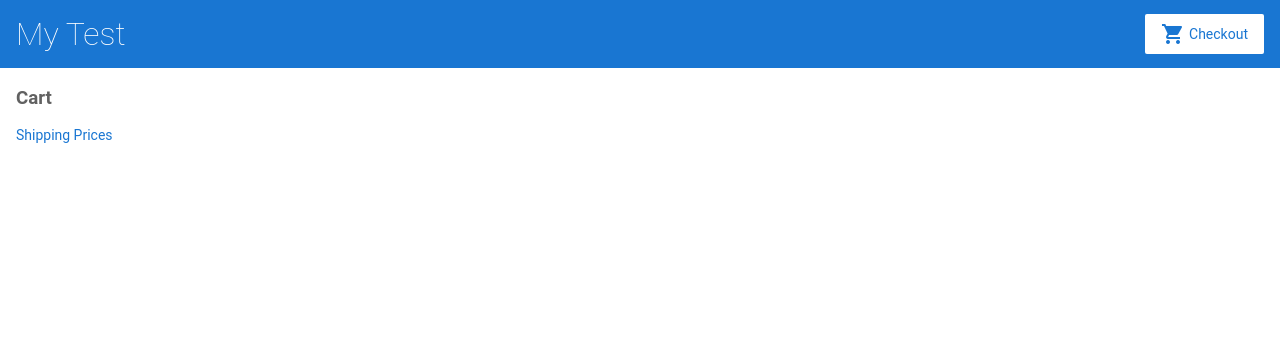
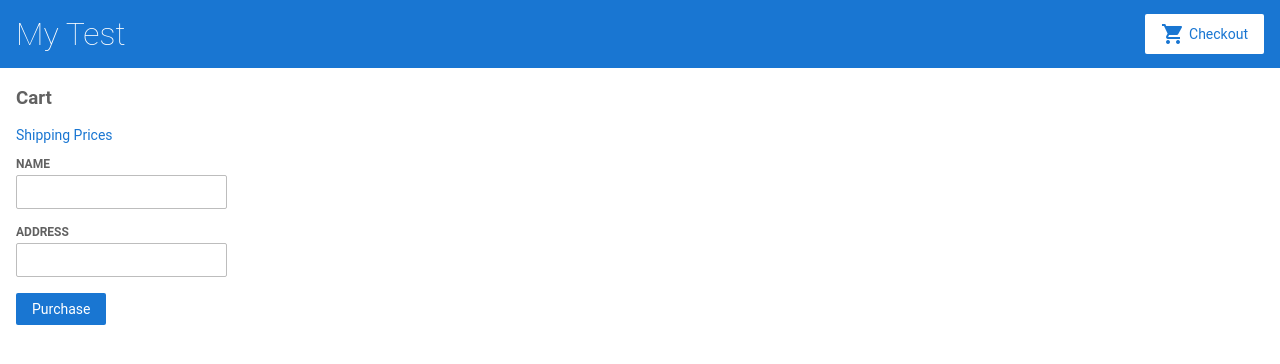
Before and after one commit to sdgsystems/angular-cfpjgc, an Angular app: page /cart in a window 1280 px wide. Shown: the top 364 px of the page. Built offline with nearby package versions, Linux system fonts and the light colour scheme.

Commit message:
2 files modified, End Forms section

```diff
--- a/src/app/cart/cart.component.html
+++ b/src/app/cart/cart.component.html
@@ -5,6 +5,22 @@
 </p>
 
 <div class="cart-item" *ngFor="let item of items">
-  <span>{{ item.name }}</span>
+  <span>{{ item.name }} </span>
   <span>{{ item.price | currency }}</span>
 </div>
+
+<form [formGroup]="checkoutForm" (ngSubmit)="onSubmit(checkoutForm.value)">
+
+  <div>
+    <label>Name</label>
+    <input type="text" formControlName="name">
+  </div>
+
+  <div>
+    <label>Address</label>
+    <input type="text" formControlName="address">
+  </div>
+
+  <button class="button" type="submit">Purchase</button>
+
+</form>
--- a/src/app/cart/cart.component.ts
+++ b/src/app/cart/cart.component.ts
@@ -1,4 +1,6 @@
 import { Component, OnInit } from '@angular/core';
+import { FormBuilder } from '@angular/forms';
+
 import { CartService } from '../cart.service';
 
 @Component({
@@ -10,12 +12,28 @@ import { CartService } from '../cart.service';
 export class CartComponent implements OnInit {
 
   items;
+  checkoutForm;
 
-  constructor(private cartService: CartService) {
-    this.items = this.cartService.getItems();
-   }
+  constructor(
+    private cartService: CartService,
+    private formBuilder: FormBuilder,)
+    {
+      this.items = this.cartService.getItems();
+      this.checkoutForm = this.formBuilder.group({
+        name: '',
+        address: ''
+      });
+    }
 
   ngOnInit() {
   }
 
+  onSubmit(customerData) {
+    // Process checkout data here
+    console.warn('Your order has been submitted', customerData);
+
+    this.items = this.cartService.clearCart();
+    this.checkoutForm.reset();
+  }
+
 }
```
